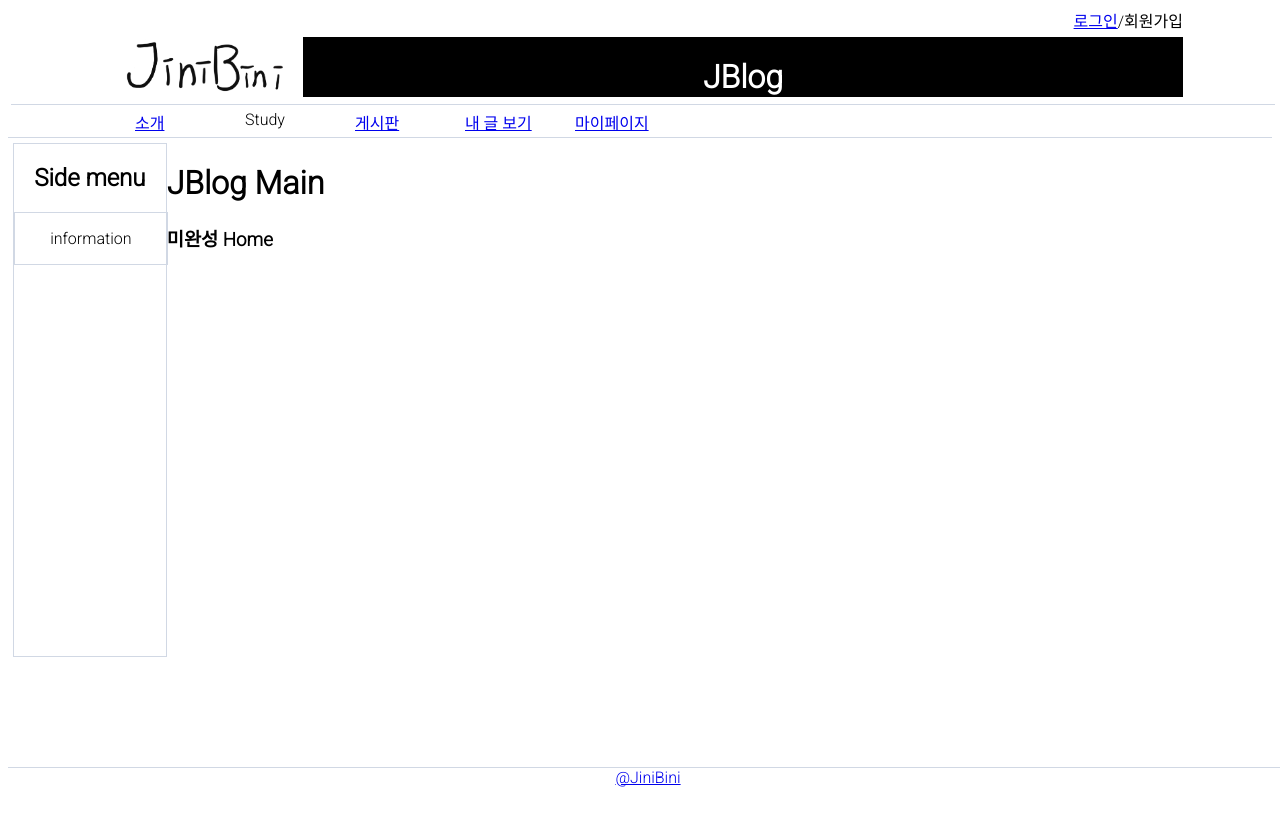
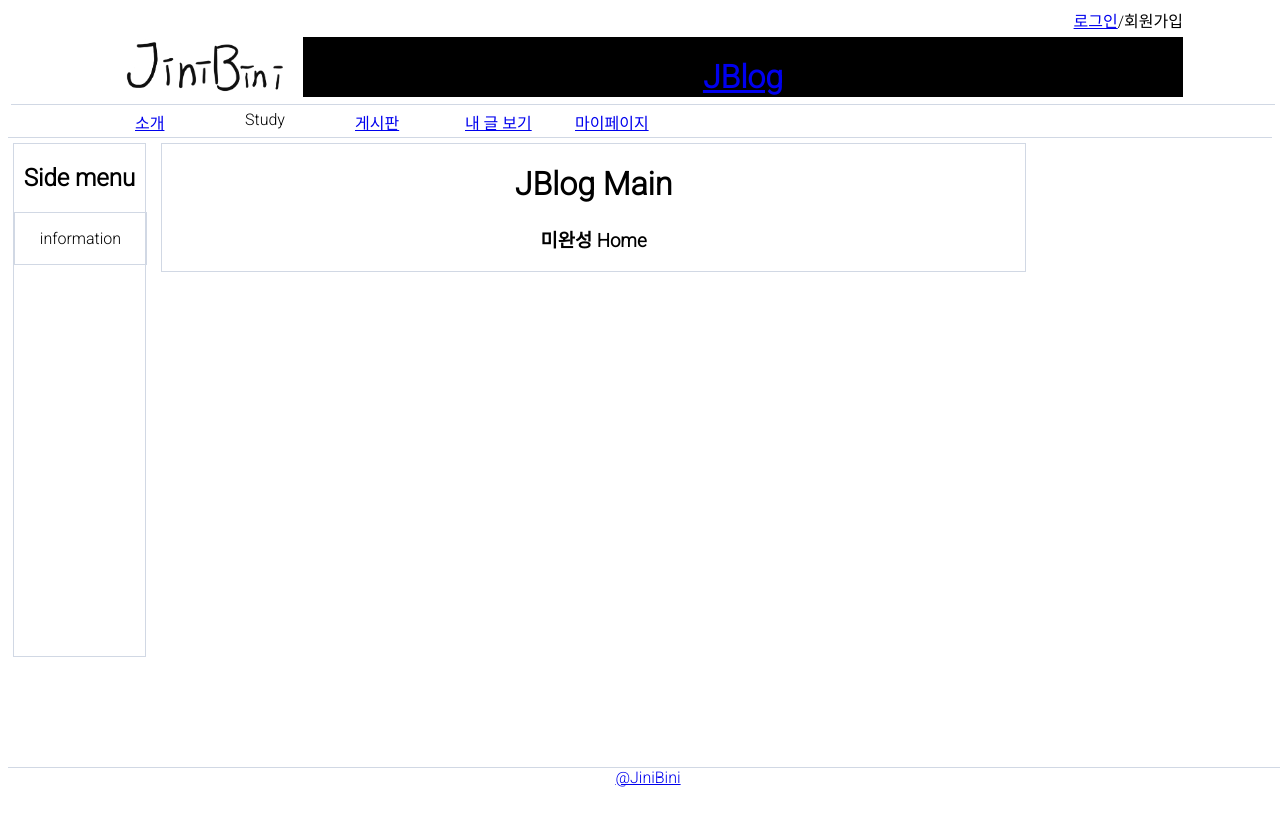
Before and after one commit to JiniBini/JBlog, a React (Create React App) app in the folder react_jblog/: page / in a window 1280 px wide. Built offline with nearby package versions, Linux system fonts and the light colour scheme.

Commit message:
Fix Header.js

```diff
--- a/react_jblog/src/Components/Home.js
+++ b/react_jblog/src/Components/Home.js
@@ -1,17 +1,31 @@
 import React, { Component } from 'react';
+import styled from 'styled-components';
 
 class Home extends Component {
 
   render() {
 
-      return (
-        <div>
+    return (
+      <Layout>
+        <Section>
           <h1>JBlog Main</h1>
+          <h3>미완성 Home</h3>
+        </Section>
+      </Layout>
+    );
+  }
+}
 
-          <h3>미완성 Home</h3>
-        </div>
-      );
-    }
-  }
+
+const Layout = styled.div`
+  margin-left: 15px;
+  width: 1000px;
+  height: 75%;
+  text-align: center;
+`
+const Section = styled.div`
+  width: 100%;
+  border: 1px solid #d1d8e4;
+`
 
 export default Home;
--- a/react_jblog/src/Layout/Header.js
+++ b/react_jblog/src/Layout/Header.js
@@ -16,7 +16,7 @@ class Header extends Component {
                             src={logo}
                             alt="logo" />
                     </Logo>
-                    <Search><h1>JBlog</h1></Search>
+                    <Search><Link to='/'><h1>JBlog</h1></Link></Search>
                 </Element>
             </Container>
         );
```
